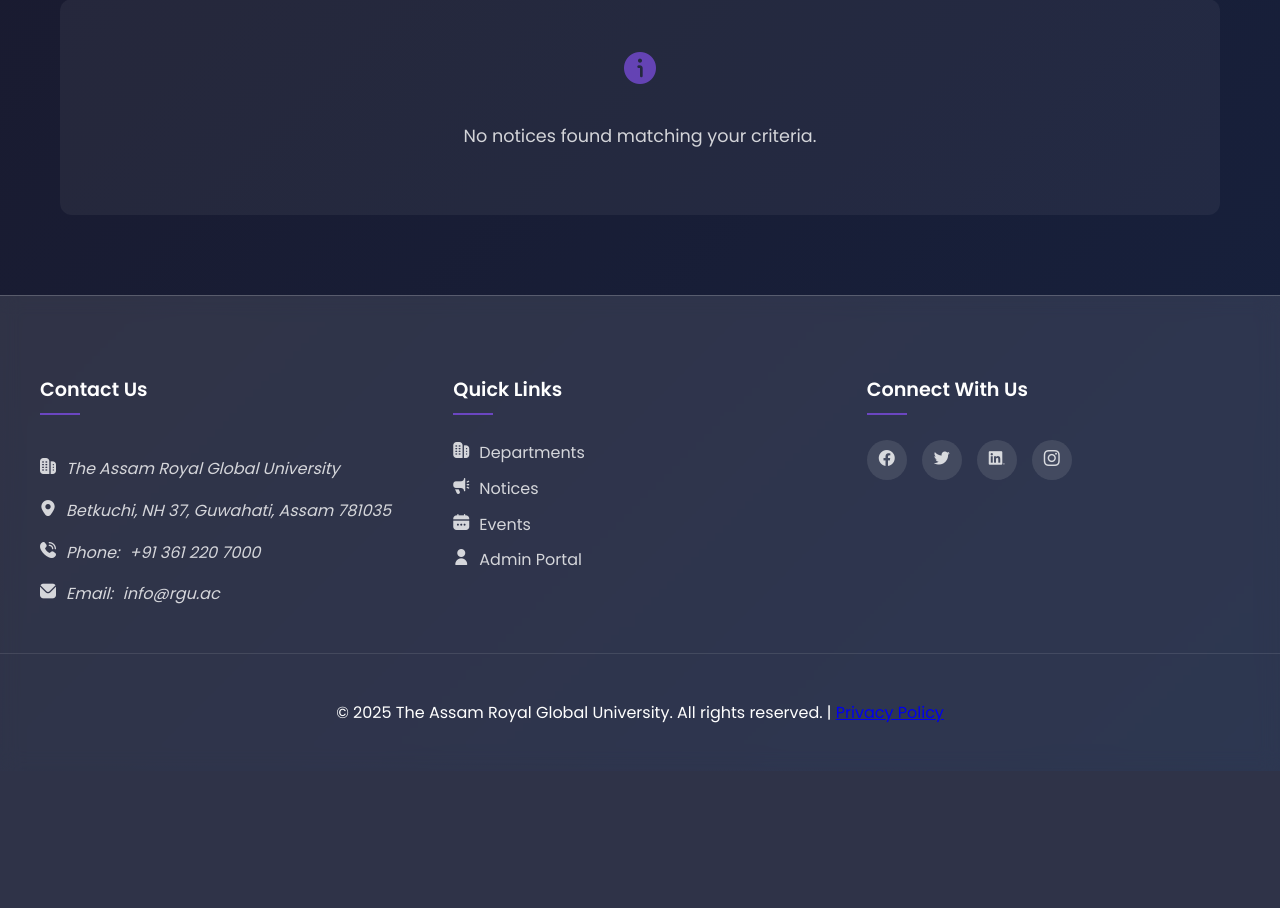
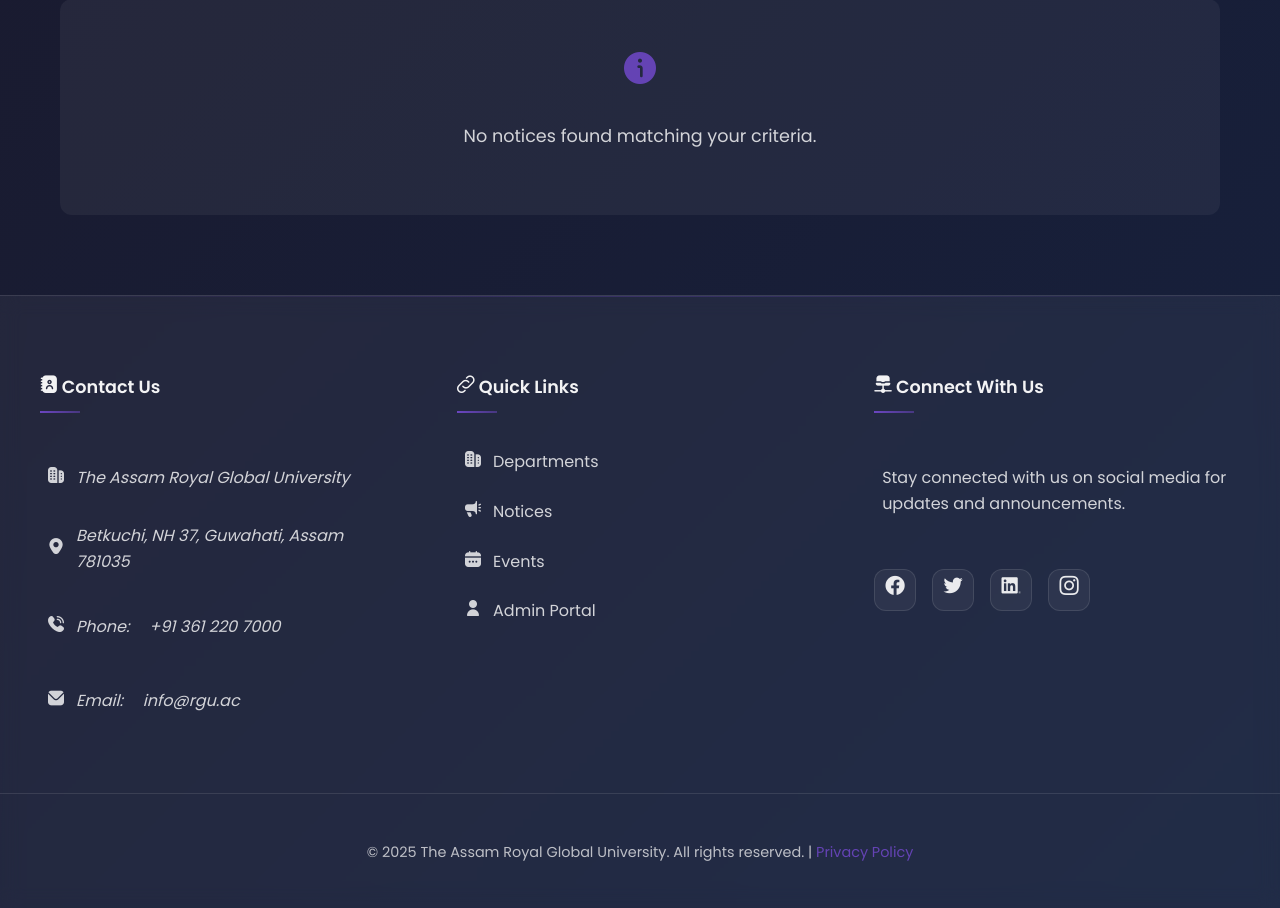
Before and after one commit to OmeshThokchom/RGU, a PHP site: page /pages/notices.php in a window 1280 px wide. Shown: the part 371-1279 px from the top of the page. Before the commit the page ends 1094 px from the top, so only its background shows below. Run offline with PHP 8.4, Linux system fonts and the light colour scheme; data that the repository does not hold is empty; some libraries are stand-ins or nearby versions.

Commit message:
repolish footer

```diff
--- a/assets/css/style.css
+++ b/assets/css/style.css
@@ -377,61 +377,84 @@
 
 /* Footer */
 body:not(.admin-body) .main-footer {
-    background: var(--glass-bg);
+    background: rgba(255, 255, 255, 0.05);
     backdrop-filter: blur(10px);
-    border-top: 1px solid var(--glass-border);
+    -webkit-backdrop-filter: blur(10px);
+    border-top: 1px solid rgba(255, 255, 255, 0.1);
     padding: 60px 0 30px;
     margin-top: 80px;
-    color: var(--text-color);
+    position: relative;
+    overflow: hidden;
+}
+
+body:not(.admin-body) .main-footer::before {
+    content: '';
+    position: absolute;
+    top: 0;
+    left: 0;
+    width: 100%;
+    height: 1px;
+    background: linear-gradient(90deg,
+        transparent 0%,
+        rgba(107, 70, 193, 0.3) 50%,
+        transparent 100%
+    );
 }
 
 .footer-content {
     display: grid;
-    grid-template-columns: repeat(auto-fit, minmax(250px, 1fr));
-    gap: 40px;
+    grid-template-columns: repeat(auto-fit, minmax(280px, 1fr));
+    gap: clamp(2rem, 4vw, 4rem);
     max-width: 1200px;
     margin: 0 auto;
     padding: 0 20px;
+    position: relative;
 }
 
 .footer-section {
     display: flex;
     flex-direction: column;
-    gap: 15px;
+    gap: 1.25rem;
 }
 
 .footer-section h3 {
-    font-size: 1.2rem;
+    font-size: clamp(1.1rem, 1.3vw, 1.3rem);
     font-weight: 600;
-    margin-bottom: 10px;
-    color: var(--text-color);
+    color: rgba(255, 255, 255, 0.95);
     position: relative;
-    padding-bottom: 10px;
+    padding-bottom: 0.75rem;
+    margin-bottom: 0.5rem;
 }
 
-.footer-section h3:after {
+.footer-section h3::after {
     content: '';
     position: absolute;
     bottom: 0;
     left: 0;
     width: 40px;
     height: 2px;
-    background: var(--primary-color);
+    background: linear-gradient(90deg,
+        rgba(107, 70, 193, 1) 0%,
+        rgba(107, 70, 193, 0.5) 100%
+    );
 }
 
 .footer-section p,
 .footer-section a {
     display: flex;
     align-items: center;
-    gap: 10px;
+    gap: 0.75rem;
     color: rgba(255, 255, 255, 0.8);
     text-decoration: none;
-    transition: all 0.3s ease;
+    transition: all 0.3s cubic-bezier(0.4, 0, 0.2, 1);
+    padding: 0.5rem;
+    border-radius: 8px;
 }
 
 .footer-section a:hover {
-    color: var(--primary-color);
-    transform: translateX(5px);
+    color: rgba(255, 255, 255, 0.95);
+    background: rgba(107, 70, 193, 0.1);
+    transform: translateX(4px);
 }
 
 .footer-section ul {
@@ -440,259 +463,128 @@
     margin: 0;
     display: flex;
     flex-direction: column;
-    gap: 10px;
+    gap: 0.5rem;
 }
 
 .social-links {
     display: flex;
-    gap: 15px;
+    gap: 1rem;
+    margin-top: 0.5rem;
 }
 
 .social-links a {
-    background: rgba(255, 255, 255, 0.1);
     width: 40px;
     height: 40px;
-    border-radius: 50%;
+    border-radius: 12px;
     display: flex;
     align-items: center;
     justify-content: center;
-    transition: all 0.3s ease;
+    background: rgba(255, 255, 255, 0.05);
+    border: 1px solid rgba(255, 255, 255, 0.1);
+    transition: all 0.3s cubic-bezier(0.4, 0, 0.2, 1);
+    padding: 0;
 }
 
 .social-links a:hover {
-    background: var(--primary-color);
-    transform: translateY(-3px);
+    background: rgba(107, 70, 193, 0.2);
+    transform: translateY(-4px) scale(1.05);
+    border-color: rgba(107, 70, 193, 0.3);
+}
+
+.social-links i {
+    font-size: 1.2rem;
+    color: rgba(255, 255, 255, 0.9);
 }
 
 .footer-bottom {
     text-align: center;
-    padding-top: 30px;
-    margin-top: 30px;
+    padding-top: 2rem;
+    margin-top: 3rem;
     border-top: 1px solid rgba(255, 255, 255, 0.1);
+    color: rgba(255, 255, 255, 0.7);
+    font-size: 0.9rem;
 }
 
-/* Notice Styles */
-.notice-list {
-    display: grid;
-    gap: 25px;
-    margin: 30px 0;
-}
-
-.notice-item {
-    background: var(--glass-bg);
-    backdrop-filter: blur(10px);
-    border-radius: 16px;
-    padding: 25px;
-    border: 1px solid var(--glass-border);
-    box-shadow: var(--glass-shadow);
-    position: relative;
+.footer-bottom a {
+    color: rgba(107, 70, 193, 0.9);
+    text-decoration: none;
     transition: all 0.3s ease;
 }
 
-.notice-item:hover {
-    transform: translateY(-5px);
-    box-shadow: 0 12px 40px rgba(0, 0, 0, 0.4);
+.footer-bottom a:hover {
+    color: rgba(107, 70, 193, 1);
+    text-decoration: underline;
 }
 
-.notice-item.important {
-    border-left: 4px solid var(--primary-color);
+.notice-grid {
+    display: grid;
+    grid-template-columns: repeat(auto-fill, minmax(300px, 1fr));
+    gap: 20px;
+    margin: 20px 0;
 }
 
-.notice-item .important-badge {
+.notice-card {
+    background: rgba(255, 255, 255, 0.1);
+    backdrop-filter: blur(10px);
+    border: 1px solid rgba(255, 255, 255, 0.2);
+    border-radius: 12px;
+    padding: 20px;
+    position: relative;
+    overflow: hidden;
+    transition: transform 0.3s ease, box-shadow 0.3s ease;
+}
+
+.notice-card:hover {
+    transform: translateY(-2px);
+    box-shadow: 0 8px 20px rgba(0, 0, 0, 0.2);
+}
+
+.notice-card.important {
+    border: 2px solid var(--secondary-color);
+}
+
+.notice-badge {
     position: absolute;
-    top: 20px;
-    right: 20px;
-    background: var(--primary-color);
-    color: white;
-    padding: 5px 12px;
+    top: 12px;
+    right: 12px;
+    padding: 4px 12px;
     border-radius: 20px;
-    font-size: 0.85rem;
+    font-size: 13px;
     display: flex;
     align-items: center;
-    gap: 5px;
+    gap: 6px;
 }
 
-.notice-item h3 {
-    color: var(--text-color);
-    font-size: 1.2rem;
+.notice-badge.important {
+    background: var(--secondary-color);
+    color: white;
+}
+
+.notice-header {
     margin-bottom: 15px;
-    padding-right: 100px;
+    padding-right: 80px;
+}
+
+.notice-header h3 {
     display: flex;
     align-items: center;
-    gap: 10px;
+    gap: 8px;
+    margin: 0 0 10px 0;
+    font-size: 1.1rem;
+}
+
+.notice-date {
+    font-size: 13px;
+    opacity: 0.8;
+    display: flex;
+    align-items: center;
+    gap: 6px;
 }
 
 .notice-content {
+    white-space: pre-line;
+    line-height: 1.6;
     color: rgba(255, 255, 255, 0.9);
-    line-height: 1.6;
-    margin-bottom: 20px;
-    white-space: pre-line;
-}
-
-.notice-meta {
-    display: flex;
-    gap: 20px;
-    color: rgba(255, 255, 255, 0.7);
-    font-size: 0.9rem;
-    flex-wrap: wrap;
-}
-
-.notice-meta span {
-    display: flex;
-    align-items: center;
-    gap: 5px;
-}
-
-/* Sort Options */
-.sort-options {
-    display: flex;
-    gap: 15px;
-    margin: 20px 0;
-    flex-wrap: wrap;
-}
-
-.sort-options a {
-    color: var(--text-color);
-    text-decoration: none;
-    padding: 8px 15px;
-    border-radius: 8px;
-    background: var(--glass-bg);
-    border: 1px solid var(--glass-border);
-    display: flex;
-    align-items: center;
-    gap: 8px;
-    transition: all 0.3s ease;
-}
-
-.sort-options a:hover,
-.sort-options a.active {
-    background: var(--primary-color);
-    border-color: var(--primary-color);
-    transform: translateY(-2px);
-}
-
-/* View All Links */
-.view-all {
-    text-align: center;
-    margin-top: 30px;
-}
-
-.view-all a {
-    display: inline-flex;
-    align-items: center;
-    gap: 8px;
-    padding: 12px 25px;
-    background: linear-gradient(135deg, var(--primary-color) 0%, var(--secondary-color) 100%);
-    color: white;
-    text-decoration: none;
-    border-radius: 25px;
-    font-weight: 500;
-    border: 1px solid rgba(255, 255, 255, 0.2);
-    transition: all 0.3s ease;
-    box-shadow: 0 4px 15px rgba(0, 0, 0, 0.2);
-}
-
-.view-all a:hover {
-    transform: translateY(-3px);
-    box-shadow: 0 8px 25px rgba(107, 70, 193, 0.4);
-}
-
-.view-all a i {
-    font-size: 1.1em;
-}
-
-/* Action Buttons */
-.action-button {
-    display: inline-flex;
-    align-items: center;
-    gap: 8px;
-    padding: 8px 16px;
-    background: var(--glass-bg);
-    backdrop-filter: blur(10px);
-    border: 1px solid var(--glass-border);
-    border-radius: 8px;
-    color: var(--text-color);
-    text-decoration: none;
-    transition: all 0.3s ease;
-    font-weight: 500;
-}
-
-.action-button:hover {
-    background: rgba(255, 255, 255, 0.2);
-    transform: translateY(-2px);
-    box-shadow: 0 4px 15px rgba(0, 0, 0, 0.2);
-}
-
-.action-button i {
-    font-size: 1.1em;
-}
-
-.action-button.like {
-    background: rgba(107, 70, 193, 0.2);
-    color: white;
-}
-
-.action-button.like:hover {
-    background: var(--primary-color);
-}
-
-/* Enhanced Back Link */
-.back-link {
-    display: inline-flex;
-    align-items: center;
-    gap: 0.75rem;
-    padding: 0.75rem 1.25rem;
-    background: linear-gradient(135deg, rgba(107, 70, 193, 0.2) 0%, rgba(85, 60, 154, 0.2) 100%);
-    border: 1px solid rgba(255, 255, 255, 0.2);
-    border-radius: 8px;
-    color: rgba(255, 255, 255, 0.95);
-    text-decoration: none;
-    font-weight: 500;
-    transition: all 0.3s ease;
-}
-
-.back-link:hover {
-    background: linear-gradient(135deg, rgba(107, 70, 193, 0.3) 0%, rgba(85, 60, 154, 0.3) 100%);
-    transform: translateX(-4px);
-    box-shadow: 0 4px 15px rgba(107, 70, 193, 0.2);
-    color: white;
-}
-
-.back-link i {
-    font-size: 1.1em;
-    transition: transform 0.3s ease;
-}
-
-.back-link:hover i {
-    transform: translateX(-4px);
-}
-
-/* Enhanced Faculty Contact Links */
-.faculty-info a {
-    color: rgba(255, 255, 255, 0.9);
-    text-decoration: none;
-    padding: 0.5rem 1rem;
-    border-radius: 6px;
-    background: rgba(107, 70, 193, 0.15);
-    transition: all 0.3s ease;
-    display: inline-flex;
-    align-items: center;
-    gap: 0.5rem;
-}
-
-.faculty-info a:hover {
-    background: rgba(107, 70, 193, 0.25);
-    color: white;
-    transform: translateY(-2px);
-    box-shadow: 0 4px 12px rgba(107, 70, 193, 0.2);
-}
-
-.faculty-info a i {
-    color: rgba(107, 70, 193, 0.9);
-}
-
-.faculty-info a:hover i {
-    color: white;
 }
 
 @media (max-width: 768px) {
@@ -741,17 +633,25 @@
 
     .footer-content {
         grid-template-columns: 1fr;
-        gap: 30px;
+        gap: 2rem;
+        text-align: center;
     }
 
     .footer-section {
-        text-align: center;
         align-items: center;
     }
 
-    .footer-section h3:after {
+    .footer-section h3::after {
         left: 50%;
         transform: translateX(-50%);
+    }
+
+    .social-links {
+        justify-content: center;
+    }
+
+    .footer-section a:hover {
+        transform: translateY(-2px);
     }
 }
 
--- a/includes/footer.php
+++ b/includes/footer.php
@@ -2,7 +2,7 @@
     <footer class="main-footer" role="contentinfo">
         <div class="footer-content">
             <div class="footer-section">
-                <h3>Contact Us</h3>
+                <h3><i class="fi fi-sr-address-book"></i> Contact Us</h3>
                 <address>
                     <p><i class="fi fi-sr-building"></i> The Assam Royal Global University</p>
                     <p><i class="fi fi-sr-marker"></i> Betkuchi, NH 37, Guwahati, Assam 781035</p>
@@ -10,8 +10,9 @@
                     <p><i class="fi fi-sr-envelope"></i> Email: <a href="mailto:info@rgu.ac">info@rgu.ac</a></p>
                 </address>
             </div>
+
             <nav class="footer-section" aria-label="Quick Links">
-                <h3>Quick Links</h3>
+                <h3><i class="fi fi-sr-link-alt"></i> Quick Links</h3>
                 <ul>
                     <li><a href="<?php echo $relative_path; ?>/pages/departments.php"><i class="fi fi-sr-building"></i> Departments</a></li>
                     <li><a href="<?php echo $relative_path; ?>/pages/notices.php"><i class="fi fi-sr-megaphone"></i> Notices</a></li>
@@ -19,20 +20,32 @@
                     <li><a href="<?php echo $relative_path; ?>/admin/login.php"><i class="fi fi-sr-user"></i> Admin Portal</a></li>
                 </ul>
             </nav>
+
             <div class="footer-section">
-                <h3>Connect With Us</h3>
+                <h3><i class="fi fi-sr-network"></i> Connect With Us</h3>
+                <p>Stay connected with us on social media for updates and announcements.</p>
                 <nav class="social-links" aria-label="Social Media Links">
-                    <a href="https://facebook.com/RGUassam" target="_blank" rel="noopener" aria-label="Facebook"><i class="fi fi-brands-facebook"></i></a>
-                    <a href="https://twitter.com/RGUassam" target="_blank" rel="noopener" aria-label="Twitter"><i class="fi fi-brands-twitter"></i></a>
-                    <a href="https://linkedin.com/company/rgu-assam" target="_blank" rel="noopener" aria-label="LinkedIn"><i class="fi fi-brands-linkedin"></i></a>
-                    <a href="https://instagram.com/rguassam" target="_blank" rel="noopener" aria-label="Instagram"><i class="fi fi-brands-instagram"></i></a>
+                    <a href="https://facebook.com/RGUassam" target="_blank" rel="noopener" aria-label="Facebook">
+                        <i class="fi fi-brands-facebook"></i>
+                    </a>
+                    <a href="https://twitter.com/RGUassam" target="_blank" rel="noopener" aria-label="Twitter">
+                        <i class="fi fi-brands-twitter"></i>
+                    </a>
+                    <a href="https://linkedin.com/company/rgu-assam" target="_blank" rel="noopener" aria-label="LinkedIn">
+                        <i class="fi fi-brands-linkedin"></i>
+                    </a>
+                    <a href="https://instagram.com/rguassam" target="_blank" rel="noopener" aria-label="Instagram">
+                        <i class="fi fi-brands-instagram"></i>
+                    </a>
                 </nav>
             </div>
         </div>
+
         <div class="footer-bottom">
             <p>&copy; <?php echo date('Y'); ?> The Assam Royal Global University. All rights reserved. | <a href="<?php echo $relative_path; ?>/privacy-policy.php">Privacy Policy</a></p>
         </div>
     </footer>
+
     <script src="<?php echo $relative_path; ?>/assets/js/main.js"></script>
 </body>
 </html>
```
Also changed, not shown: index.php (+19 -16 lines), .htaccess (deleted).
